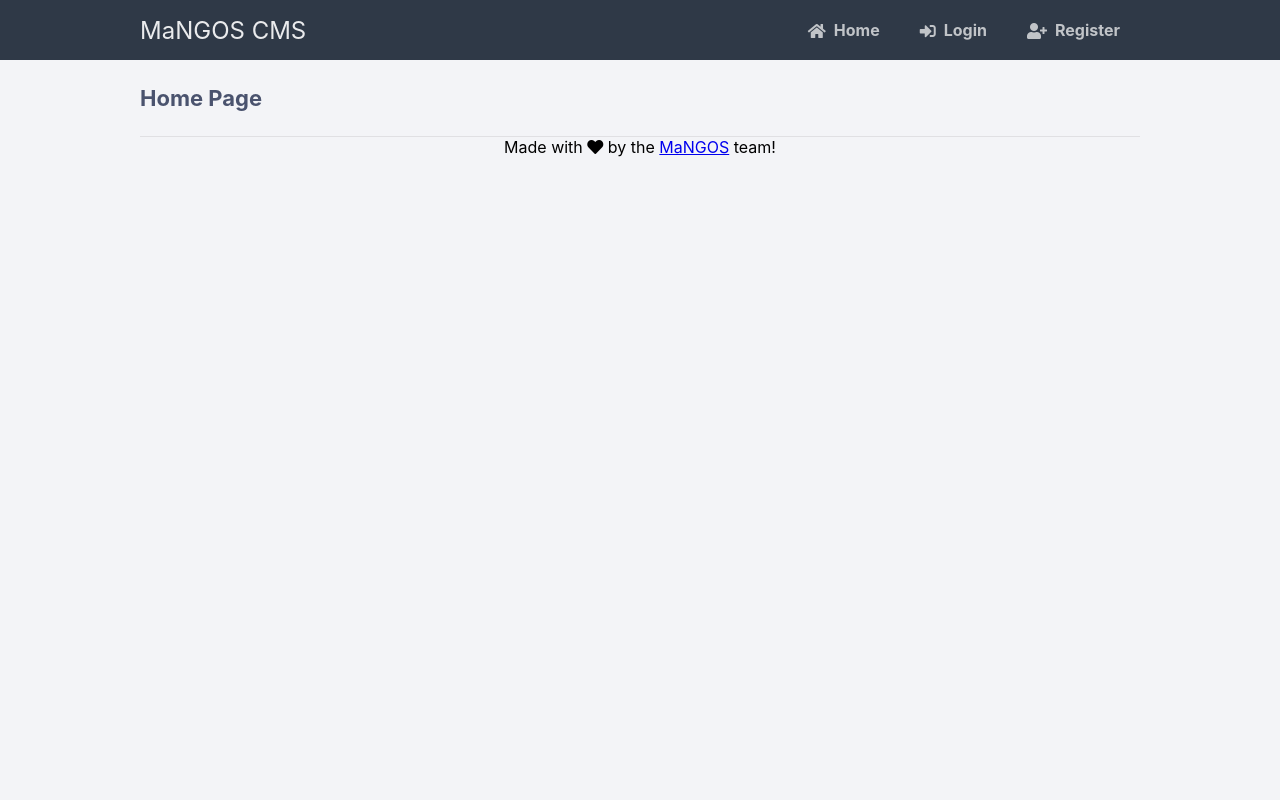
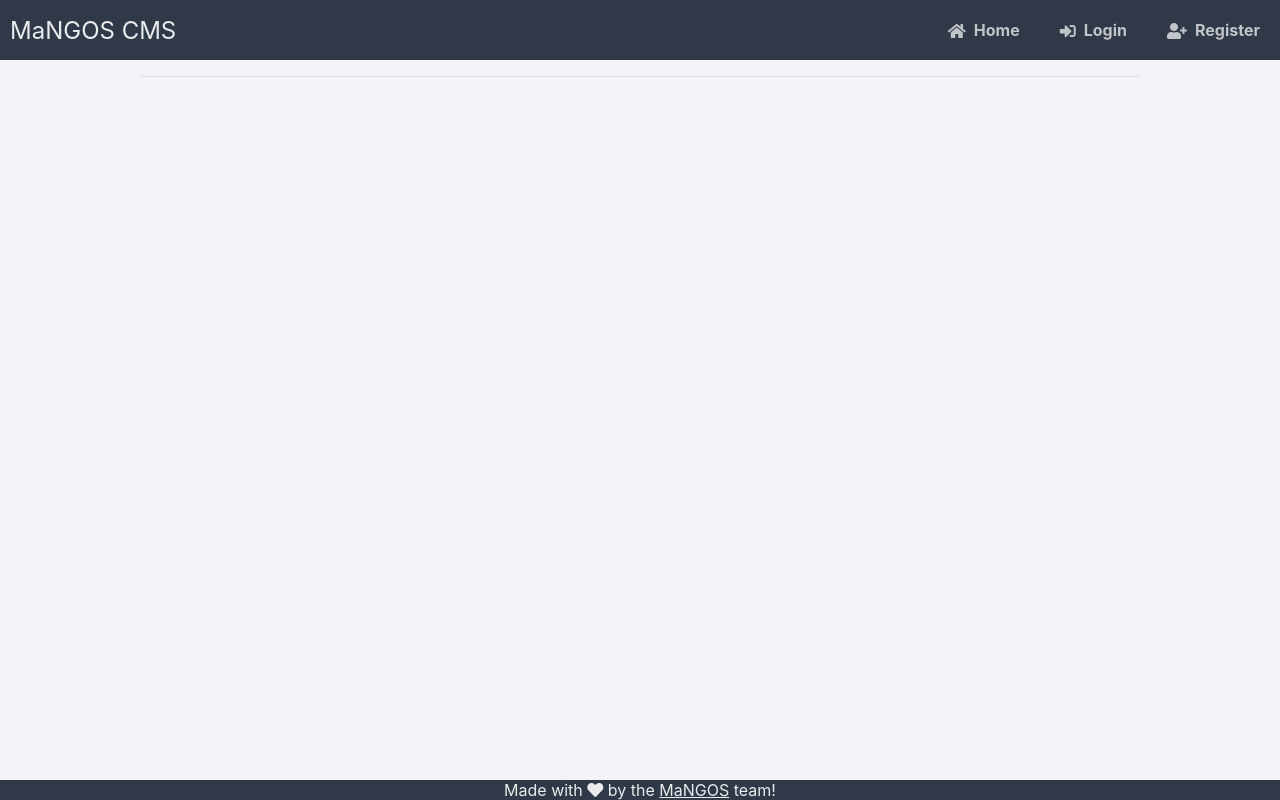
Before and after one commit to i-am-fyre/BasicCMS, a Flask app: page / in a window 1280 px wide. Run offline with Flask 2, Linux system fonts and the light colour scheme; some libraries are stand-ins or nearby versions.

Commit message:
navbar and footer improvements.

```diff
--- a/static/style.css
+++ b/static/style.css
@@ -21,12 +21,15 @@
     height: 60px;
     width: 100%;
     border: 0;
+    position: fixed;
+    top: 0;
+    z-index: 3;
 }
 
 .navtop div {
     display: flex;
     margin: 0 auto;
-    width: 1000px;
+    width: 100%;
     height: 100%;
 }
 
@@ -39,7 +42,7 @@
     flex: 1;
     font-size: 24px;
     padding: 0;
-   margin: 0;
+    margin-left: 10px;
     color: #eaebed;
     font-weight: normal;
 }
@@ -384,9 +387,20 @@
 }
 
 
-.footer {
+footer {
   background-color: #2f3947;
-  height: 60px;
   width: 100%;
   border: 0;
+  position: fixed;
+  bottom: 0;
+  z-index: 3;
 }
+
+footer p, footer p a {
+  text-align: center;
+  flex: 1;
+  padding: 0;
+  margin:0;
+  color: #eaebed;
+  font-weight: normal;
+}
--- a/templates/layout.html
+++ b/templates/layout.html
@@ -30,6 +30,6 @@
 	</body>
 
 	<footer>
-		<center>Made with <i class="fa fa-heart"></i> by the <a href="https://www.getmangos.eu">MaNGOS</a> team!</center>
+		<p>Made with <i class="fa fa-heart"></i> by the <a href="https://www.getmangos.eu">MaNGOS</a> team!</p>
 	</footer>
 </html>
```
